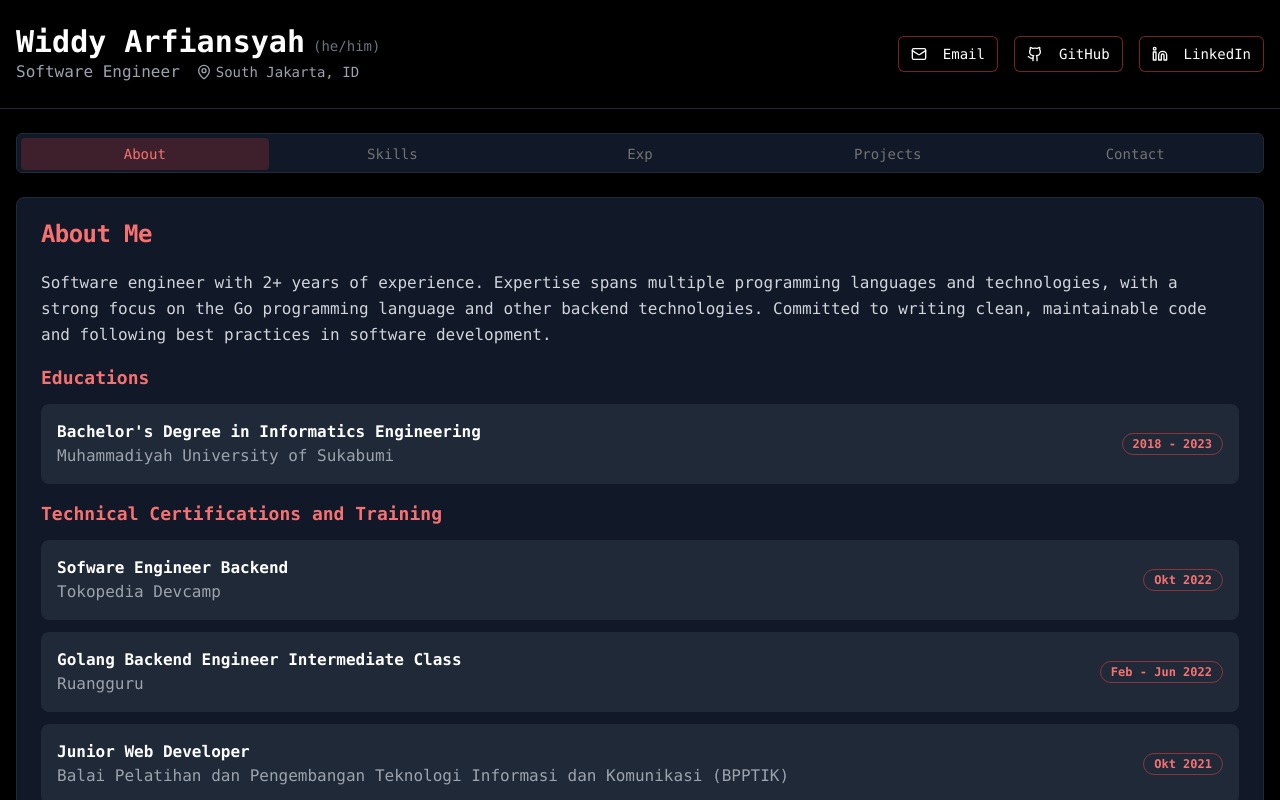
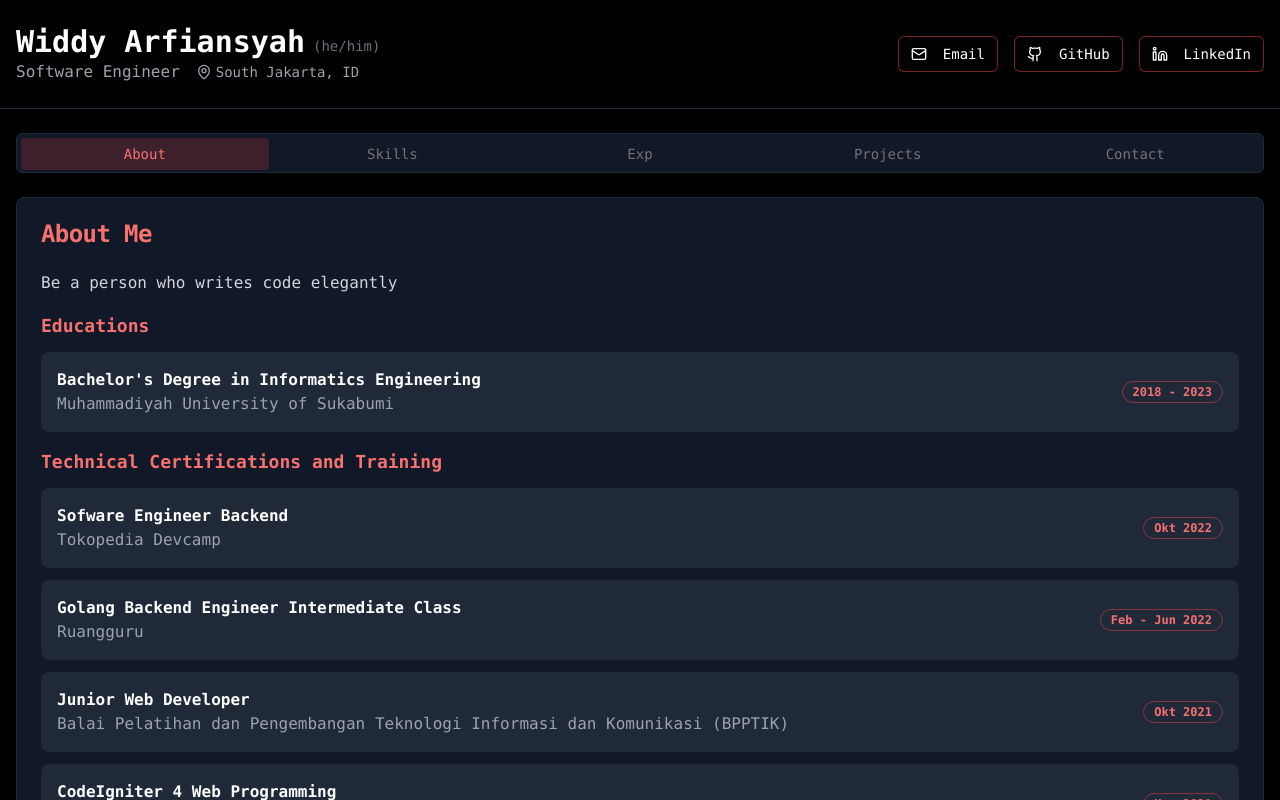
Before and after one commit to zakariayahia286-jpg/zakariayahia286-jpg.github.io, a Next.js app: page / in a window 1280 px wide. Shown: the top 800 px of the page. Built offline with nearby package versions, Linux system fonts and the light colour scheme.

Commit message:
change about me

```diff
--- a/app/page.tsx
+++ b/app/page.tsx
@@ -453,9 +453,7 @@ export default function Portfolio() {
               </CardHeader>
               <CardContent className="space-y-4">
                 <p className="text-gray-300 leading-relaxed">
-                  Software engineer with 2+ years of experience. Expertise spans multiple programming languages and technologies, with a strong focus on the Go programming language and other backend technologies.
-                  Committed to writing clean, maintainable code and following
-                  best practices in software development.
+                  Be a person who writes code elegantly
                 </p>
                 <div className="mt-6">
                   <h3 className="text-lg font-semibold mb-3 text-red-400">Educations</h3>
```
